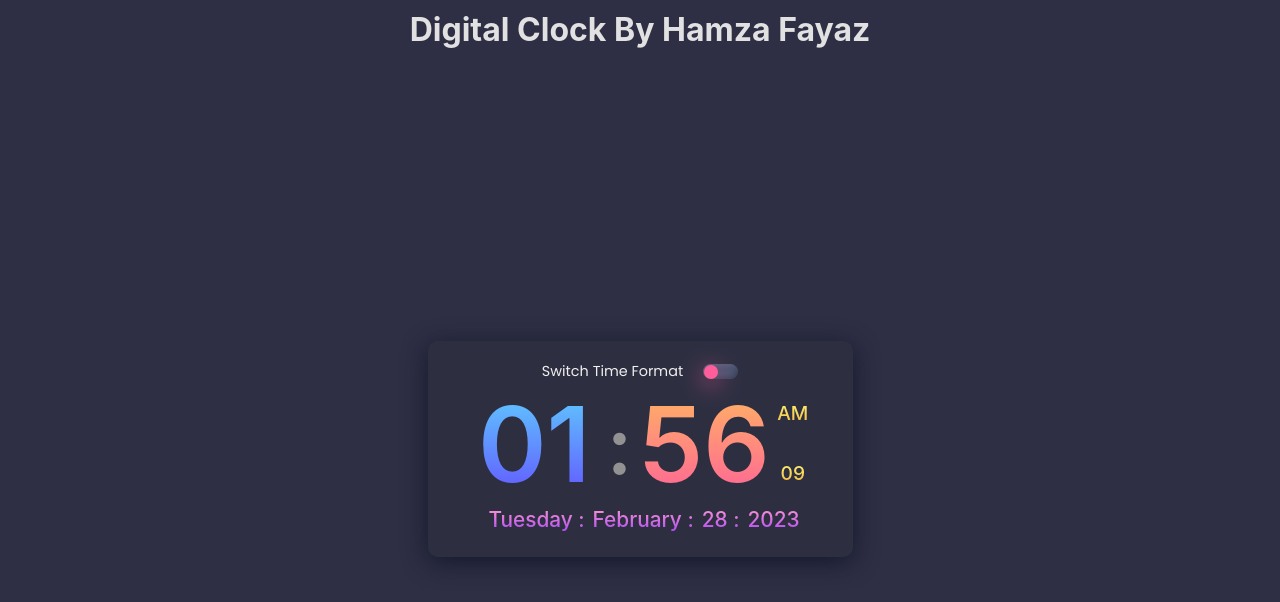
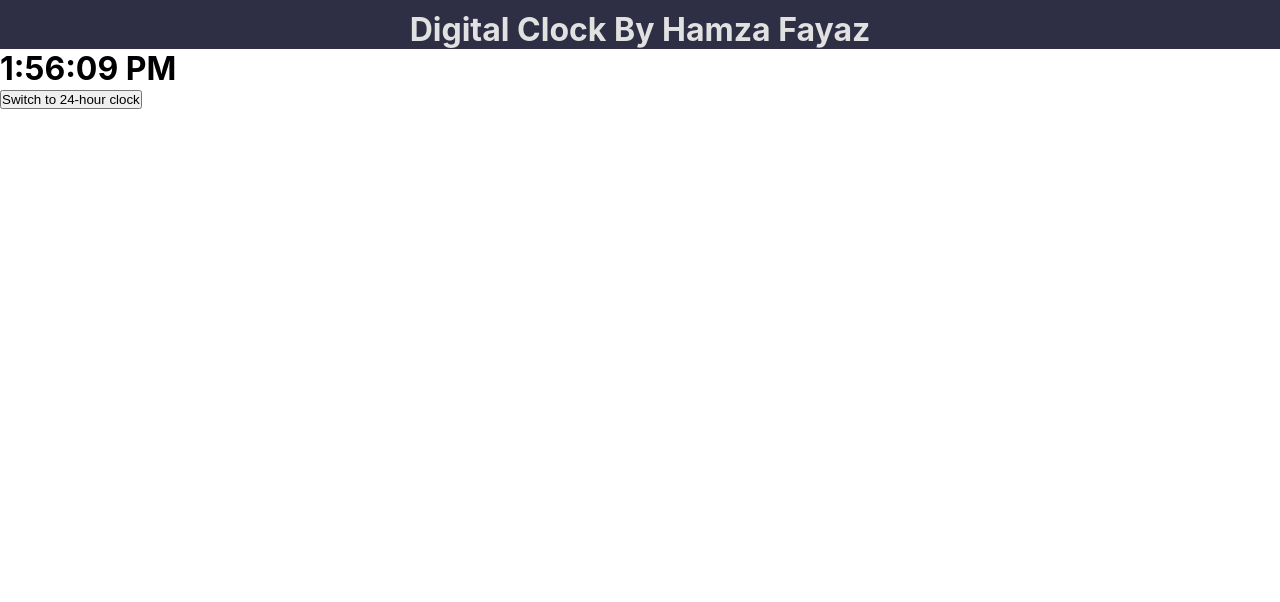
Before and after one commit to hamzahack11/Digital-Clock-using-React-JS, a React (Create React App) app: page / in a window 1280 px wide. Shown: the top 602 px of the page. Built offline with nearby package versions, Linux system fonts and the light colour scheme.

Commit message:
simpleclock

```diff
--- a/package.json
+++ b/package.json
@@ -1,5 +1,5 @@
 {
-  "homepage": "https://hamzahack11.github.io/Digital-Clock-using-React-JS",
+  "homepage": "https://hamzahack11.github.io/Digital-Clock-React-JS-App-",
   "name": "digital-clock",
   "version": "0.1.0",
   "private": true,
--- a/src/Components/Clock.js
+++ b/src/Components/Clock.js
@@ -1,88 +1,38 @@
-import React, { useState, useEffect } from "react";
+import React, { useState, useEffect } from 'react';
 
-import "./Clock.css";
-
-function DigitalClock() {
-  // to get complete date liek day, month & year.
-
-  var today = new Date();
-  const dayNumber = today.getDate();
-  const year = today.getFullYear();
-  const dayName = today.toLocaleString("default", { weekday: "long" });
-  const monthName = today.toLocaleString("default", { month: "long" });
-  var minutes = today.getMinutes();
-  var seconds = today.getSeconds();
-  var hours = today.getHours();
+function Clock() {
   const [time, setTime] = useState(new Date());
+  const [is24Hour, setIs24Hour] = useState(false);
 
   useEffect(() => {
-    const intervalID = setInterval(() => {
-      setTime(new Date());
-    }, 1000);
-    return () => {
-      clearInterval(intervalID);
-    };
+    const interval = setInterval(() => setTime(new Date()), 1000);
+    return () => clearInterval(interval);
   }, []);
 
   const formatTime = (time) => {
-    if (timeFormat === "12") {
+    let hours = time.getHours();
+    let minutes = time.getMinutes();
+    let seconds = time.getSeconds();
+
+    if (is24Hour) {
+      return `${hours < 10 ? '0' + hours : hours}:${minutes < 10 ? '0' + minutes : minutes}:${seconds < 10 ? '0' + seconds : seconds}`;
+    } else {
+      let amPm = hours >= 12 ? 'PM' : 'AM';
       hours = hours % 12 || 12;
-      return "0" + hours;
-    } else {
-      hours = hours < 10 ? "0" + hours : hours;
-      return `${hours}`;
+      return `${hours}:${minutes < 10 ? '0' + minutes : minutes}:${seconds < 10 ? '0' + seconds : seconds} ${amPm}`;
     }
   };
 
-  const addZero = (e) => {
-    if (e < 10) {
-      return (e = "0" + e);
-    } else {
-      return e;
-    }
-  };
-
-  const [timeFormat, setTimeFormat] = useState("12");
-
-  const handleFormatToggle = () => {
-    setTimeFormat(timeFormat === "12" ? "24" : "12");
+  const toggleTimeFormat = () => {
+    setIs24Hour(!is24Hour);
   };
 
   return (
-    <div className="container">
-      <div className="digital-clock">
-        <ul>
-          <li className="menu-item">
-            <span className="clock-formate-text">Switch Time Format</span>
-            <div
-              onClick={handleFormatToggle}
-              className={
-                timeFormat === "12"
-                  ? "format-switch-btn "
-                  : "format-switch-btn active"
-              }
-            ></div>
-          </li>
-        </ul>
-        <div className="time">
-          <span className="hour">{formatTime(time)}</span>
-          <span className="dots">:</span>
-          <span className="minutes">{addZero(minutes)}</span>
-          <div className="right-side">
-            <span className="period">{hours >= 12 ? "" : "AM"}</span>
-            <span className="seconds">{addZero(seconds)}</span>
-          </div>
-        </div>
-
-        <div className="calendar">
-          <span className="day-name">{dayName} :</span>
-          <span className="month-name">{monthName} :</span>
-          <span className="day-number">{dayNumber} :</span>
-          <span className="Year">{year}</span>
-        </div>
-      </div>
+    <div>
+      <h1>{formatTime(time)}</h1>
+      <button onClick={toggleTimeFormat}>{is24Hour ? 'Switch to 12-hour clock' : 'Switch to 24-hour clock'}</button>
     </div>
   );
 }
 
-export default DigitalClock;
+export default Clock;
```
